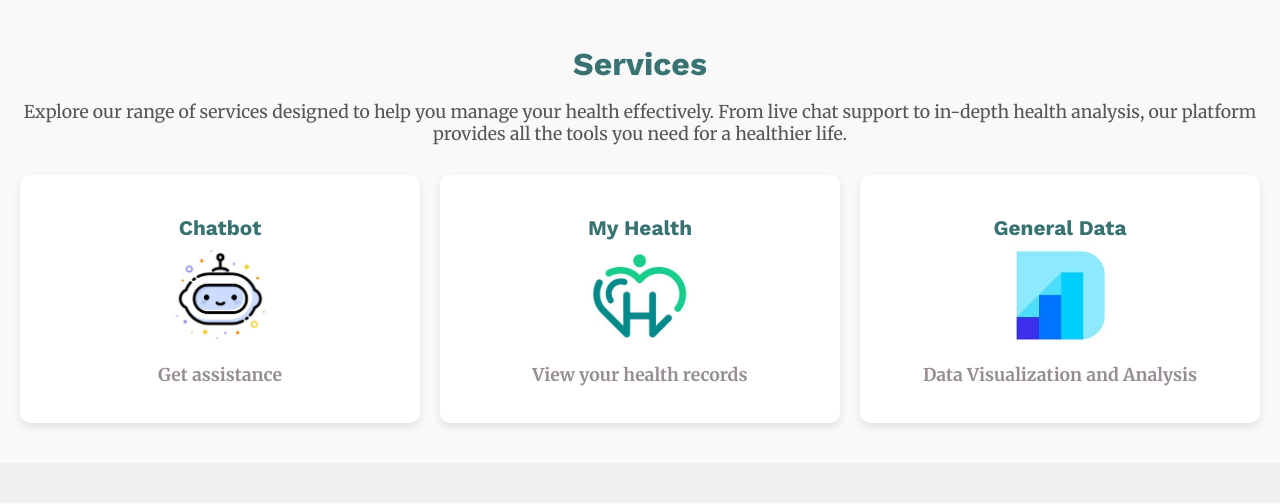
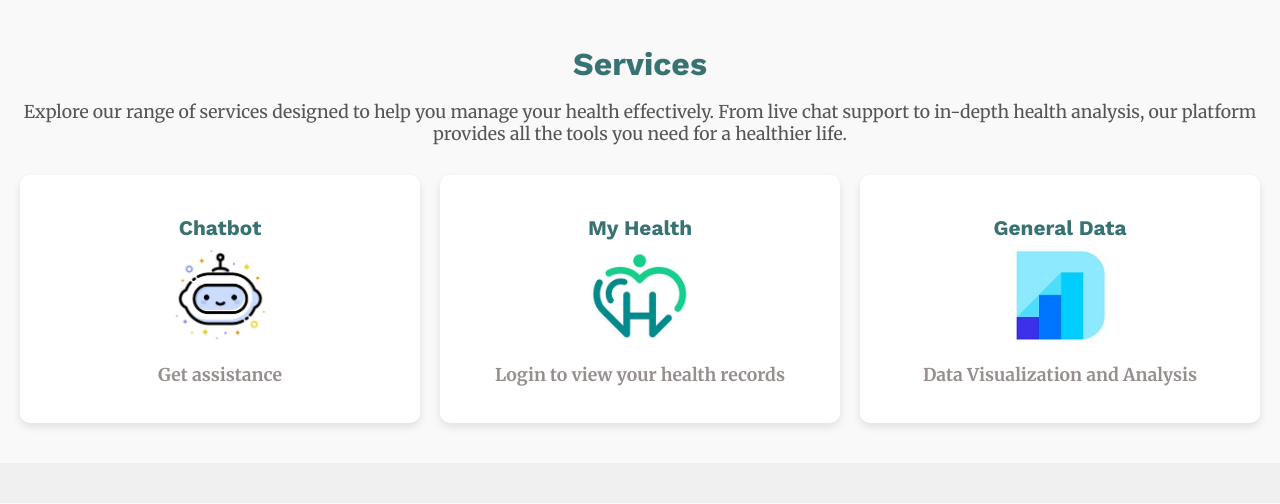
Before and after one commit to chanonchacharu/MSD-DiabeticPredWebsite, a Django app: page / in a window 1280 px wide. Shown: the part 273-777 px from the top of the page. Run offline with Django 4.2, Linux system fonts and the light colour scheme.

Commit message:
Required login for health logic homepage

```diff
--- a/hello_world/templates/components/homepage.html
+++ b/hello_world/templates/components/homepage.html
@@ -170,11 +170,19 @@
                     </a>
                 </div>
                 <div class="service">
-                    <a href="{% url 'dashboard_prediction' %}" class="service-link">
-                        <h3>My Health</h3>
-                        <img src="{% static 'health_icon.jpg'%}" alt="Cute My Health ">
-                        <p>View your health records</p>
-                    </a>
+                    {% if request.user.is_authenticated %}
+                        <a href="{% url 'dashboard_prediction' %}" class="service-link">
+                            <h3>My Health</h3>
+                            <img src="{% static 'health_icon.jpg'%}" alt="Cute My Health ">
+                            <p>View your health records</p>
+                        </a>
+                    {% else %}
+                        <a href="{% url 'login' %}" class="service-link">
+                            <h3>My Health</h3>
+                            <img src="{% static 'health_icon.jpg'%}" alt="Cute My Health ">
+                            <p>Login to view your health records</p>
+                        </a>
+                    {% endif %}
                 </div>
                 <div class="service">
                     <a href="{% url 'kaggle_data' %}" class="service-link">
```
